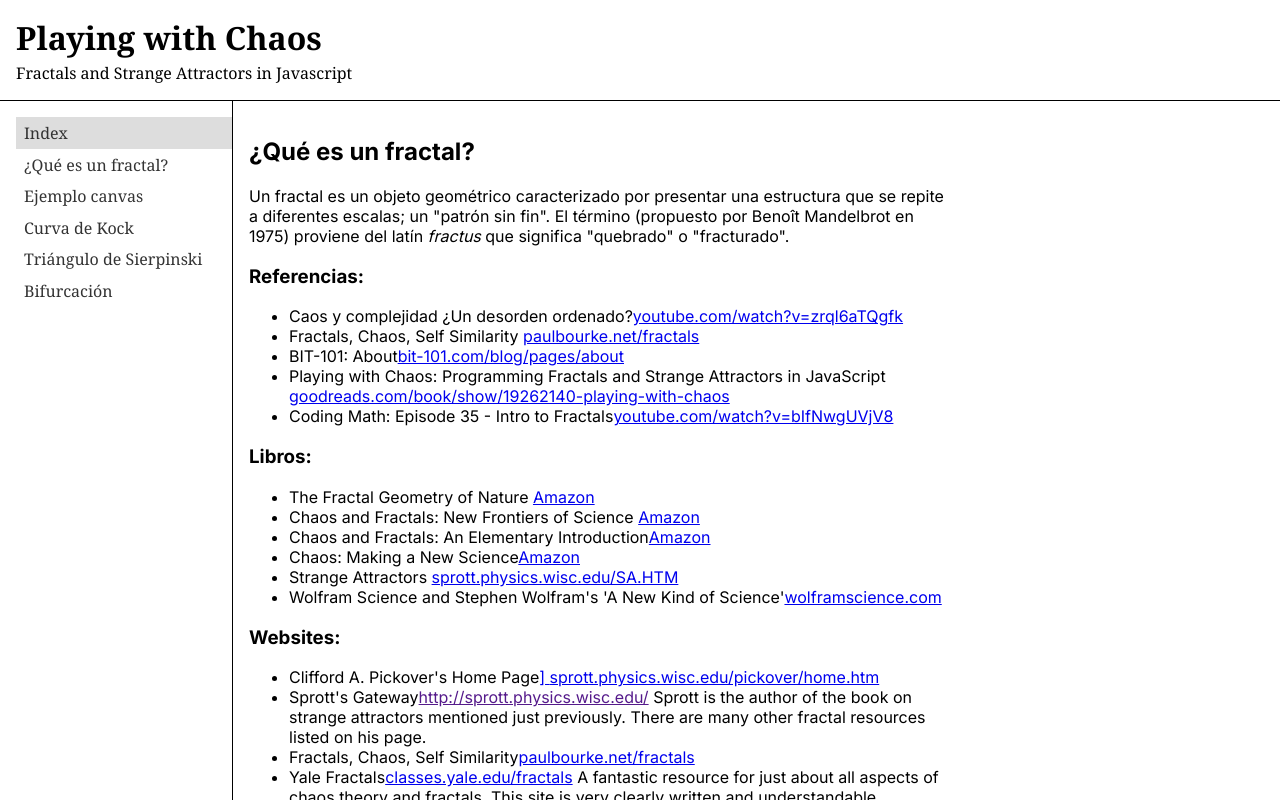
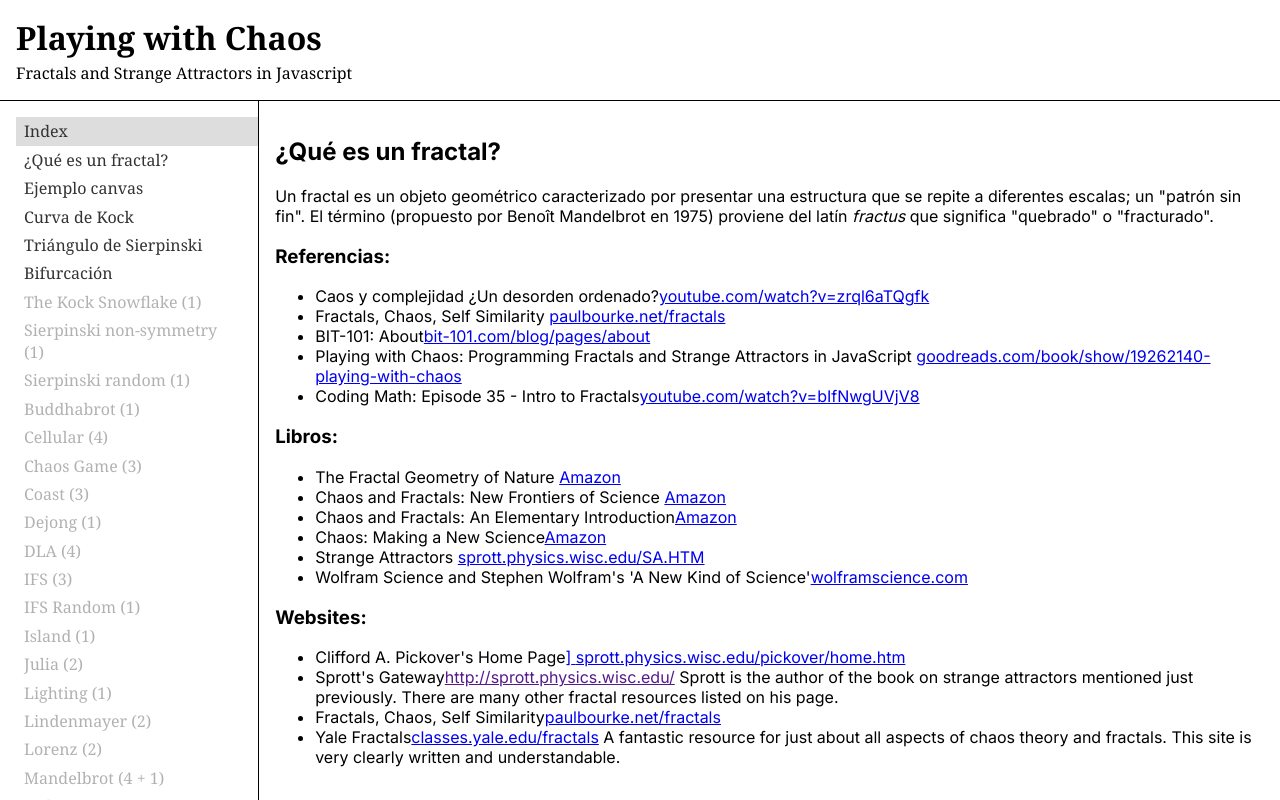
Before and after one commit to Aimanizales/playing-with-chaos, a Next.js app: page /fractal in a window 1280 px wide. Shown: the top 800 px of the page. Built offline with nearby package versions, Linux system fonts and the light colour scheme.

Commit message:
MainNav+css: more improvements

```diff
--- a/src/components/Navbar/index.tsx
+++ b/src/components/Navbar/index.tsx
@@ -11,11 +11,9 @@ export const Navbar = () => {
   }
   return (
     <nav>
-      {menuItems.map(
-        (item, index) =>
-          item.link &&
-          item.link !== '' && (
+      {menuItems.map((item, index) => (
         <li className={currentItem === index ? 'selected' : ''} key={index}>
+          {item.link && item.link !== '' ? (
             <Link
               onClick={() => handleClick(index)}
               href={item.link}
@@ -23,9 +21,11 @@ export const Navbar = () => {
             >
               {item.name}
             </Link>
+          ) : (
+            <span>{item.name}</span>
+          )}
         </li>
-          )
-      )}
+      ))}
     </nav>
   );
 };
--- a/src/components/Navbar/menuItems.ts
+++ b/src/components/Navbar/menuItems.ts
@@ -1,5 +1,3 @@
-import { link } from 'fs';
-
 export const menuItems = [
   {
     name: 'Index',
@@ -24,9 +22,6 @@ export const menuItems = [
   {
     name: 'Bifurcación',
     link: '/bifurcation',
-  },
-  {
-    name: 'Bifurcación',
   },
   { name: 'The Kock Snowflake (1)' },
   { name: 'Sierpinski non-symmetry (1)' },
--- a/src/styles/index.css
+++ b/src/styles/index.css
@@ -30,12 +30,18 @@ nav {
   min-width: 200px;
 }
 
+nav li span {
+  opacity: 0.3;
+  padding: 0.2rem 0.5rem;
+  display: inline-block;
+}
+
 nav li a {
   color: #333;
-  padding: 0.3rem 0.5rem;
   text-decoration: none;
   display: inline-block;
   width: 100%;
+  padding: 0.2rem 0.5rem;
 }
 
 nav li a:hover,
@@ -69,5 +75,22 @@ canvas {
 }
 
 section {
-  max-width: 700px;
+  max-width: 1020px;
 }
+
+.references-list {
+  list-style-type: none;
+  margin-top: 1rem;
+}
+
+.references-list li {
+  margin-bottom: 1rem;
+  padding-left: 1rem;
+}
+
+.references-list li .editorial,
+.references-list li .author,
+.references-list li a {
+  font-size: 0.9rem;
+  color: #555;
+}
```
Lines whose indentation alone changed are shown as unchanged.
